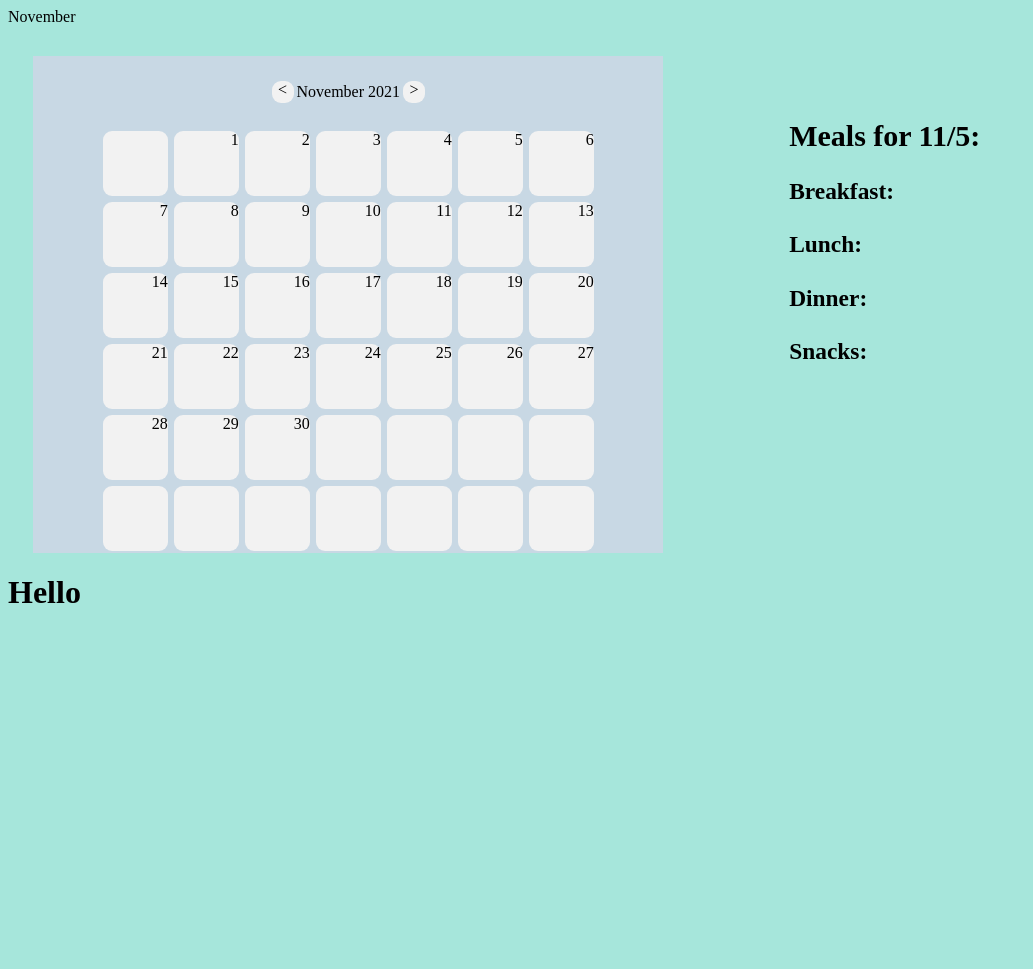
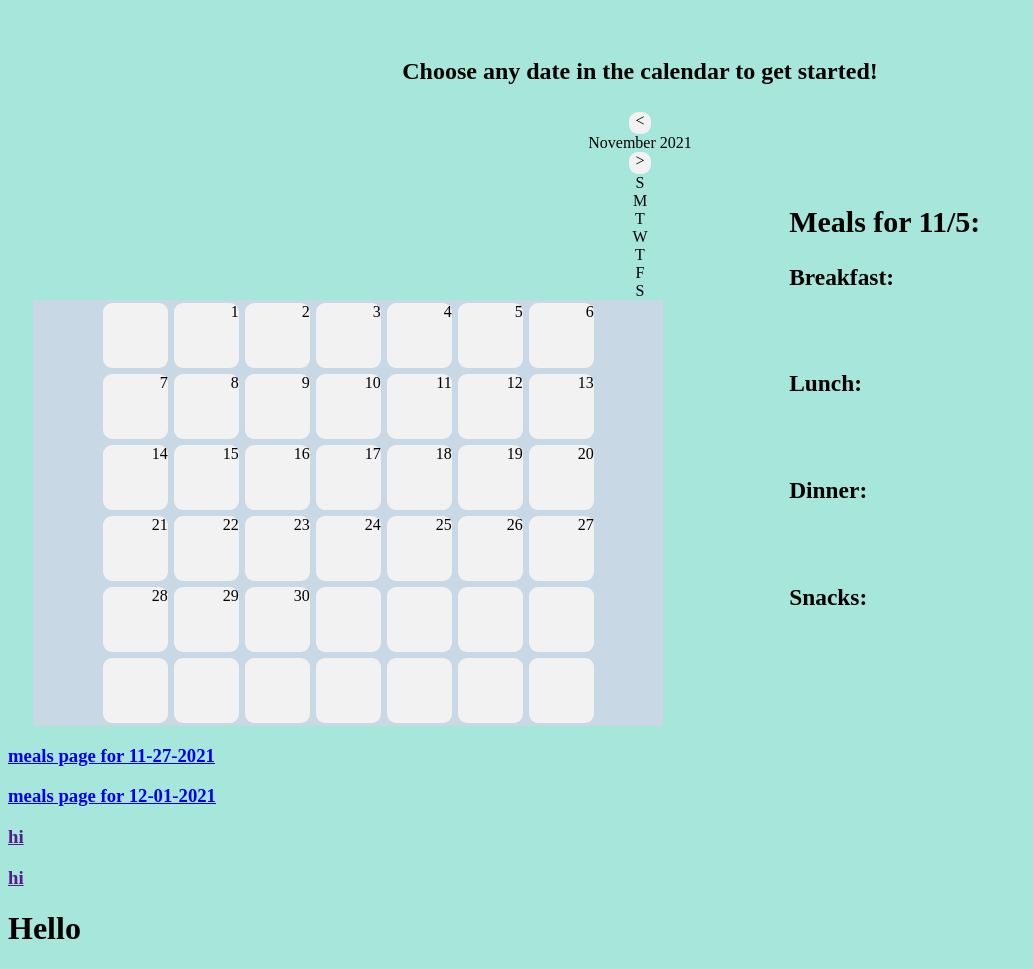
Before and after one commit to AviUB/CSE442-Project, a Flask app: template templates/calendar.html in a window 1280 px wide. Shown: the whole page, without its empty margins (0-1033 px from the left). Before the commit the page ends 603 px from the top, so only its background shows below. Run offline with Flask 2, Linux system fonts and the light colour scheme; the template is opened without the code that fills it, so the values that code supplies are empty; some libraries are stand-ins or nearby versions.

Commit message:
#65 Making the calendar look even better

```diff
--- a/templates/calendar.html
+++ b/templates/calendar.html
@@ -8,34 +8,51 @@
 </head>
 
 <body>
+<div id="space"></div>
 
-<div height="55px" id="topEmail"> November</div>
+<div id="topemail" align="center"> <h2>Choose any date in the calendar to get started!</h2> </div>
+
+<div id="space2"></div>
 
 <div id="container">
-  <div class="innerbox" id="right" width="200px">
+  <div class="innerbox" id="right">
     <!-- <img width="190px" height="auto" src="cover2.png"></img> -->
     <h2>Meals for 11/5:</h2>
     <h3>Breakfast:</h3>
     <div id="b"></div>
+    <br>
     <h3>Lunch:</h3>
     <div id="l"></div>
+    <br>
     <h3>Dinner:</h3>
     <div id="d"></div>
+    <br>
     <h3>Snacks:</h3>
     <div id="s"></div>
-    <br><br><br><br><br>
+    <br><br>
   </div>
 
 
 
 
-<div id="space"></div>
-<div align="center" class="links">
+<!-- <div id="space"></div> -->
+<!-- <div id="calTop"></div> -->
+<div align="center" id="calTop" class="topp">
   <div id="lArrow" class="arrow" onmouseleave="aExit('lArrow')" onmouseover="aEnter('lArrow')" onclick="subMonth()"> &lt </div>
   <div id=Month> <h3>November</h3> </div>
   <div id="rArrow" class="arrow" onmouseleave="aExit('rArrow')" onmouseover="aEnter('rArrow')" onclick="addMonth()"> &gt </div>
 </div>
 
+<div align="center" id="weeks">
+  <div class="week">     S       </div>
+  <div class="week">     M       </div>
+  <div class="week">     T       </div>
+  <div class="week">     W       </div>
+  <div class="week">     T       </div>
+  <div class="week">     F       </div>
+  <div class="week">     S       </div>
+
+</div>
 
 <div align="center" class="links">
   <div class="link" onmouseleave="exit('a1')" onmouseover="enter('a1')" onclick="hello()" id="a1">     1       </div>
@@ -96,6 +113,7 @@
   <div class="link" onmouseleave="exit('f6')" onmouseover="enter('f6')" onclick="hello()" id="f6">     34       </div>
   <div class="link" onmouseleave="exit('f7')" onmouseover="enter('f7')" onclick="hello()" id="f7">     35       </div>
 </div>
+<div id=calBot></div>
 
 <script> var d = new Date();
         var wD = getDayOne(d);
@@ -103,6 +121,16 @@
         setDict(daysInMonth, wD);
         setCalendar();
         document.getElementById("Month").innerHTML = getMonString(Month) + "  " + Year.toString();</script>
+
+<div id="bottomLinks">
+<a href="/mealspage/11-27-2021" class="bottomLink"><h3>meals page for 11-27-2021</h3></a>
+<a href="/mealspage/12-01-2021" class="bottomLink"><h3>meals page for 12-01-2021</h3></a>
+<a href="" class="bottomLink"><h3>hi</h3></a>
+<a href="" class="bottomLink"><h3>hi</h3></a>
+
+</div>
+
+
 </div>
 <h1>Hello</h1>
 </body>
```
